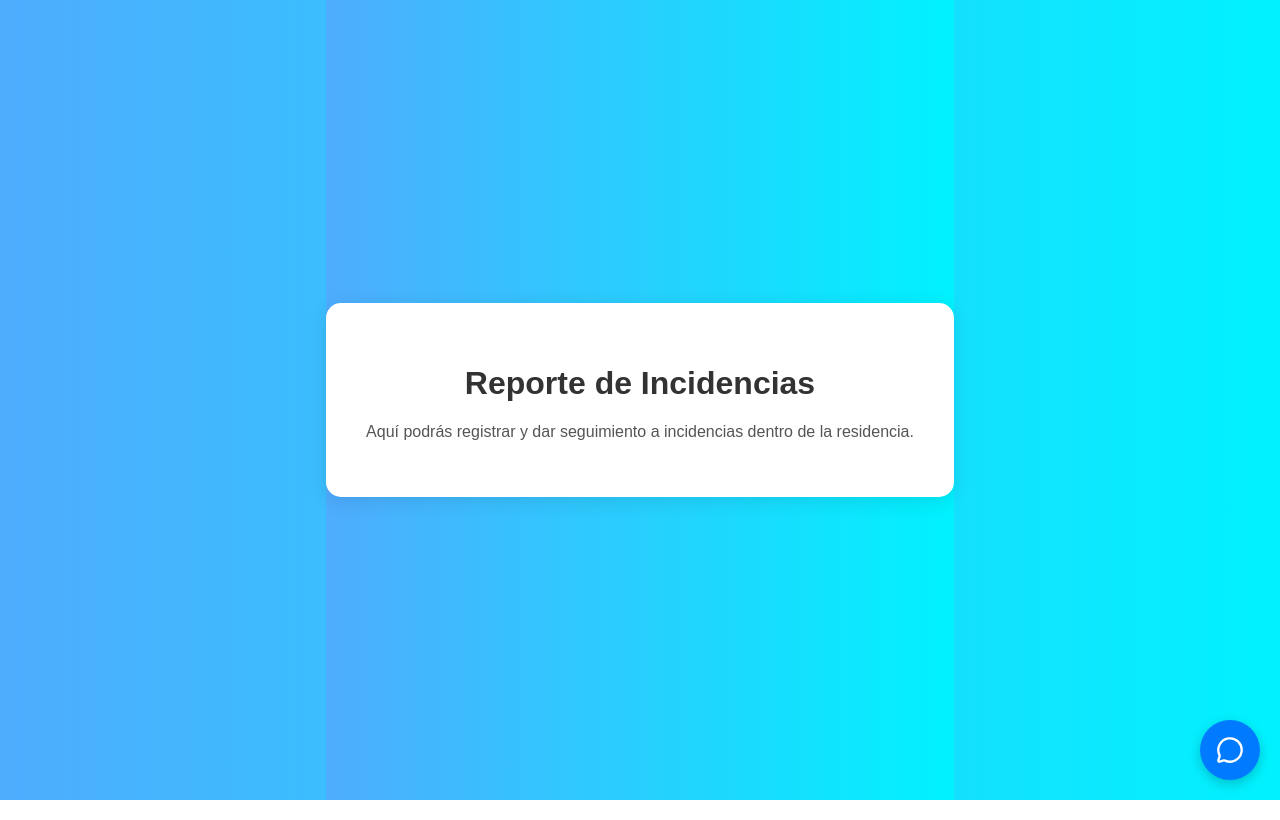
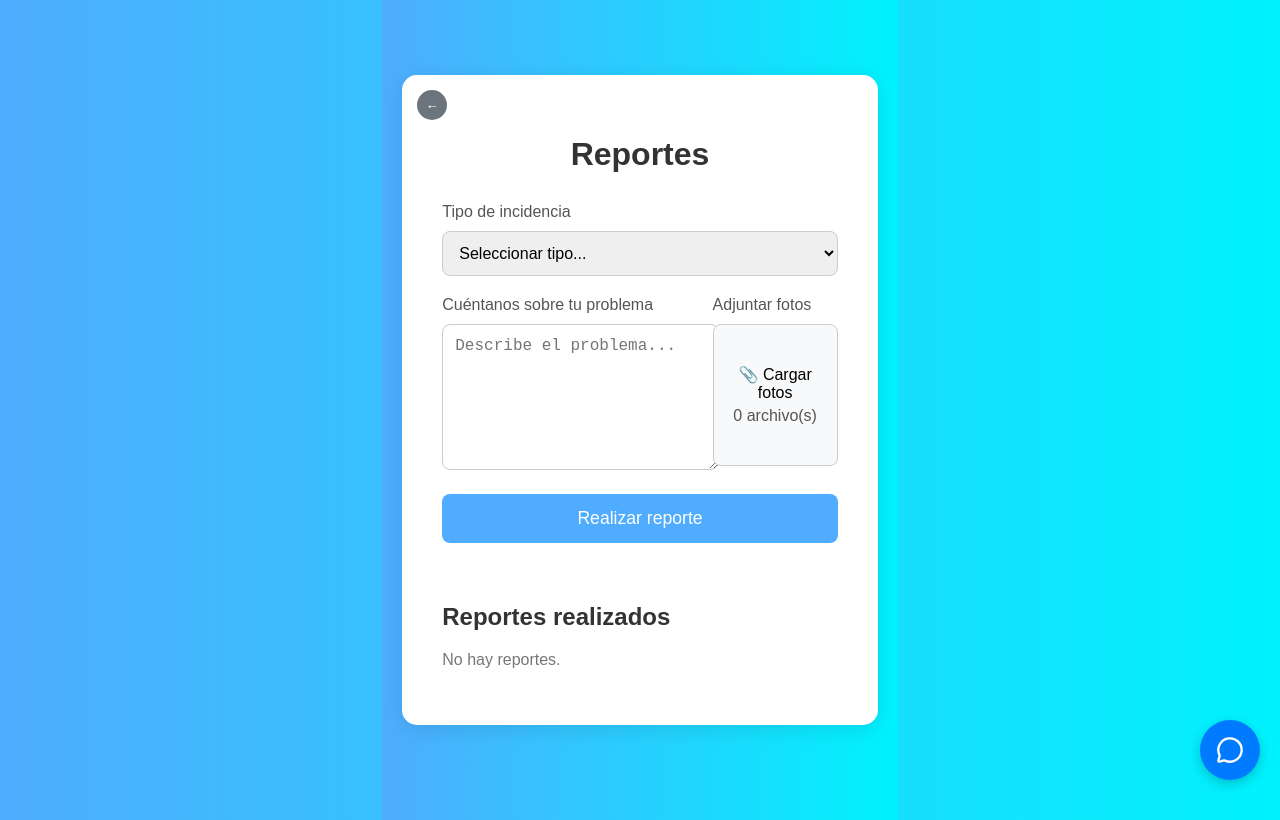
Before and after one commit to AndresCR001/ResiOne-App, a React (Vite) app: page /reportes in a window 1280 px wide. Built offline with nearby package versions, Linux system fonts and the light colour scheme.

Commit message:
Pantalla reportes y lista de reportes

```diff
--- a/src/Reportes.jsx
+++ b/src/Reportes.jsx
@@ -1,7 +1,64 @@
-import React from "react";
+import React, { useState } from "react";
+import { useNavigate } from "react-router-dom";
 import ChatbotButton from "./ChatbotButton";
 
 export default function Reportes() {
+  const [tipoIncidencia, setTipoIncidencia] = useState("");
+  const [descripcion, setDescripcion] = useState("");
+  const [archivos, setArchivos] = useState([]);
+  const [reportes, setReportes] = useState([]);
+  const [expandedId, setExpandedId] = useState(null);
+  const [previewImage, setPreviewImage] = useState(null);
+  const navigate = useNavigate();
+
+  const tiposIncidencia = [
+    "Falla en instalaciones",
+    "Seguridad",
+    "Limpieza",
+    "Ruido",
+    "Otro"
+  ];
+
+  const realizarReporte = () => {
+    if (!tipoIncidencia || !descripcion) {
+      alert("Completa tipo y descripción");
+      return;
+    }
+    const nuevoReporte = {
+      id: Date.now(),
+      tipo: tipoIncidencia,
+      descripcion,
+      archivos: archivos,
+      fecha: new Date().toLocaleDateString()
+    };
+    setReportes([nuevoReporte, ...reportes]);
+    setTipoIncidencia("");
+    setDescripcion("");
+    setArchivos([]);
+    alert("Reporte creado");
+  };
+
+  const cargarArchivos = (e) => {
+    const files = Array.from(e.target.files);
+    setArchivos(files);
+  };
+
+  const toggleExpand = (id) => {
+    setExpandedId(expandedId === id ? null : id);
+  };
+
+  const handleImagePreview = (file) => {
+    const url = URL.createObjectURL(file);
+    setPreviewImage(url);
+  };
+
+  const closePreview = () => {
+    if (previewImage) {
+      URL.revokeObjectURL(previewImage);
+      setPreviewImage(null);
+    }
+  };
+
   return (
     <div
       style={{
@@ -10,6 +67,7 @@ export default function Reportes() {
         alignItems: "center",
         minHeight: "100vh",
         background: "linear-gradient(to right, #4facfe, #00f2fe)",
+        padding: "20px"
       }}
     >
       <div
@@ -19,18 +77,222 @@ export default function Reportes() {
           padding: "40px",
           boxShadow: "0px 4px 20px rgba(0,0,0,0.1)",
           width: "90%",
-          maxWidth: "700px",
-          textAlign: "center",
+          maxWidth: "900px",
+          position: "relative"
         }}
       >
-        <h1 style={{ color: "#333" }}>Reporte de Incidencias</h1>
-        <p style={{ color: "#555" }}>
-          Aquí podrás registrar y dar seguimiento a incidencias dentro de la
-          residencia.
-        </p>
+        <button
+          onClick={() => navigate("/comunicados")}
+          style={{
+            position: "absolute",
+            top: "15px",
+            left: "15px",
+            background: "#6c757d",
+            border: "none",
+            borderRadius: "50%",
+            color: "white",
+            width: "30px",
+            height: "30px",
+            cursor: "pointer"
+          }}
+        >
+          ←
+        </button>
+
+        <h1 style={{ color: "#333", textAlign: "center", marginBottom: "30px" }}>Reportes</h1>
+
+        {/* Formulario de creación */}
+        <div style={{ marginBottom: "20px" }}>
+          <label style={{ display: "block", marginBottom: "10px", color: "#555" }}>Tipo de incidencia</label>
+          <select
+            value={tipoIncidencia}
+            onChange={(e) => setTipoIncidencia(e.target.value)}
+            style={{
+              width: "100%",
+              padding: "12px",
+              borderRadius: "8px",
+              border: "1px solid #ccc",
+              fontSize: "1rem"
+            }}
+          >
+            <option value="">Seleccionar tipo...</option>
+            {tiposIncidencia.map((tipo, i) => (
+              <option key={i} value={tipo}>{tipo}</option>
+            ))}
+          </select>
+        </div>
+
+        <div style={{ marginBottom: "20px", display: "flex", gap: "20px" }}>
+          <div style={{ flex: 2 }}>
+            <label style={{ display: "block", marginBottom: "10px", color: "#555" }}>Cuéntanos sobre tu problema</label>
+            <textarea
+              value={descripcion}
+              onChange={(e) => setDescripcion(e.target.value)}
+              placeholder="Describe el problema..."
+              style={{
+                width: "100%",
+                height: "120px",
+                padding: "12px",
+                borderRadius: "8px",
+                border: "1px solid #ccc",
+                resize: "vertical",
+                fontSize: "1rem"
+              }}
+            />
+          </div>
+          <div style={{ flex: 1 }}>
+            <label style={{ display: "block", marginBottom: "10px", color: "#555" }}>Adjuntar fotos</label>
+            <input
+              type="file"
+              multiple
+              onChange={cargarArchivos}
+              style={{ display: "none" }}
+              id="fileInput"
+            />
+            <label
+              htmlFor="fileInput"
+              style={{
+                display: "flex",
+                alignItems: "center",
+                justifyContent: "center",
+                height: "120px",
+                padding: "10px",
+                border: "1px solid #ccc",
+                borderRadius: "8px",
+                textAlign: "center",
+                cursor: "pointer",
+                background: "#f8f9fa",
+                flexDirection: "column"
+              }}
+            >
+              📎 Cargar fotos
+              <span style={{ color: "#555", marginTop: "5px" }}>{archivos.length} archivo(s)</span>
+            </label>
+          </div>
+        </div>
+
+        <button
+          onClick={realizarReporte}
+          style={{
+            width: "100%",
+            padding: "14px",
+            background: "#4facfe",
+            color: "white",
+            border: "none",
+            borderRadius: "8px",
+            fontSize: "1.1rem",
+            cursor: "pointer",
+            marginBottom: "40px"
+          }}
+        >
+          Realizar reporte
+        </button>
+
+        {/* Listado de reportes */}
+        <h2 style={{ color: "#333", marginBottom: "20px" }}>Reportes realizados</h2>
+        {reportes.length === 0 ? (
+          <p style={{ color: "#777" }}>No hay reportes.</p>
+        ) : (
+          reportes.map((reporte) => (
+            <div
+              key={reporte.id}
+              style={{
+                border: "1px solid #ddd",
+                borderRadius: "8px",
+                padding: "15px",
+                marginBottom: "15px",
+                background: "#f9f9f9"
+              }}
+            >
+              <div
+                style={{
+                  display: "flex",
+                  justifyContent: "space-between",
+                  cursor: "pointer"
+                }}
+                onClick={() => toggleExpand(reporte.id)}
+              >
+                <strong>{reporte.tipo}</strong>
+                <span>{expandedId === reporte.id ? "▲" : "▼"}</span>
+              </div>
+              {expandedId === reporte.id && (
+                <div style={{ marginTop: "10px" }}>
+                  <p><strong>Descripción:</strong> {reporte.descripcion}</p>
+                  <p><strong>Fecha:</strong> {reporte.fecha}</p>
+                  <p><strong>Archivos:</strong>
+                    {reporte.archivos.length > 0 ? (
+                      reporte.archivos.map((file, index) => (
+                        <span key={index}>
+                          <button
+                            onClick={() => handleImagePreview(file)}
+                            style={{
+                              marginLeft: "10px",
+                              background: "#4facfe",
+                              color: "white",
+                              border: "none",
+                              borderRadius: "5px",
+                              padding: "5px 10px",
+                              cursor: "pointer"
+                            }}
+                          >
+                            {file.name}
+                          </button>
+                        </span>
+                      ))
+                    ) : (
+                      " Ninguno"
+                    )}
+                  </p>
+                </div>
+              )}
+            </div>
+          ))
+        )}
+
+        {/* Vista previa de imagen */}
+        {previewImage && (
+          <div
+            style={{
+              position: "fixed",
+              top: 0,
+              left: 0,
+              right: 0,
+              bottom: 0,
+              background: "rgba(0,0,0,0.8)",
+              display: "flex",
+              justifyContent: "center",
+              alignItems: "center",
+              zIndex: 1000
+            }}
+          >
+            <div>
+              <img
+                src={previewImage}
+                alt="Vista previa"
+                style={{ maxWidth: "90vw", maxHeight: "90vh" }}
+              />
+              <button
+                onClick={closePreview}
+                style={{
+                  position: "absolute",
+                  top: "10px",
+                  right: "10px",
+                  background: "#ff4444",
+                  color: "white",
+                  border: "none",
+                  borderRadius: "50%",
+                  width: "30px",
+                  height: "30px",
+                  cursor: "pointer"
+                }}
+              >
+                X
+              </button>
+            </div>
+          </div>
+        )}
       </div>
-
-    <ChatbotButton />
+      <ChatbotButton />
     </div>
   );
 }
```
